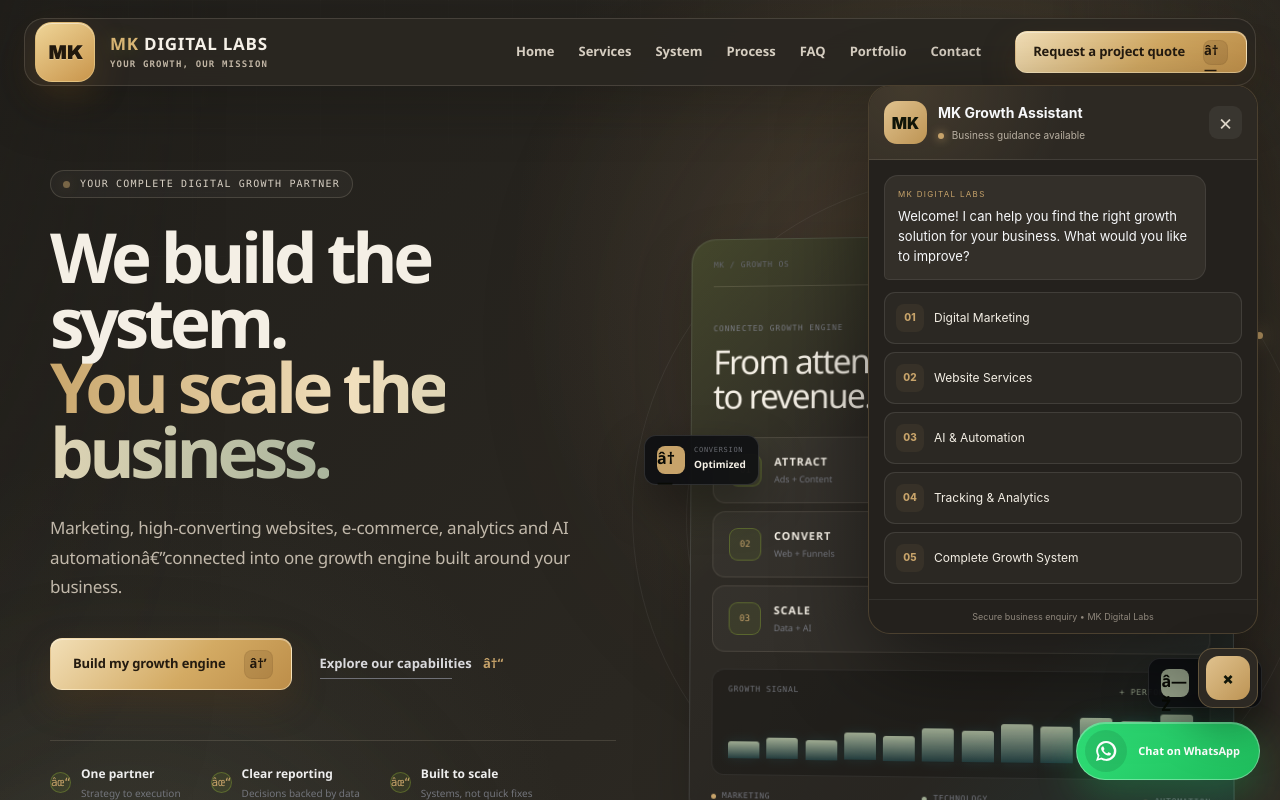
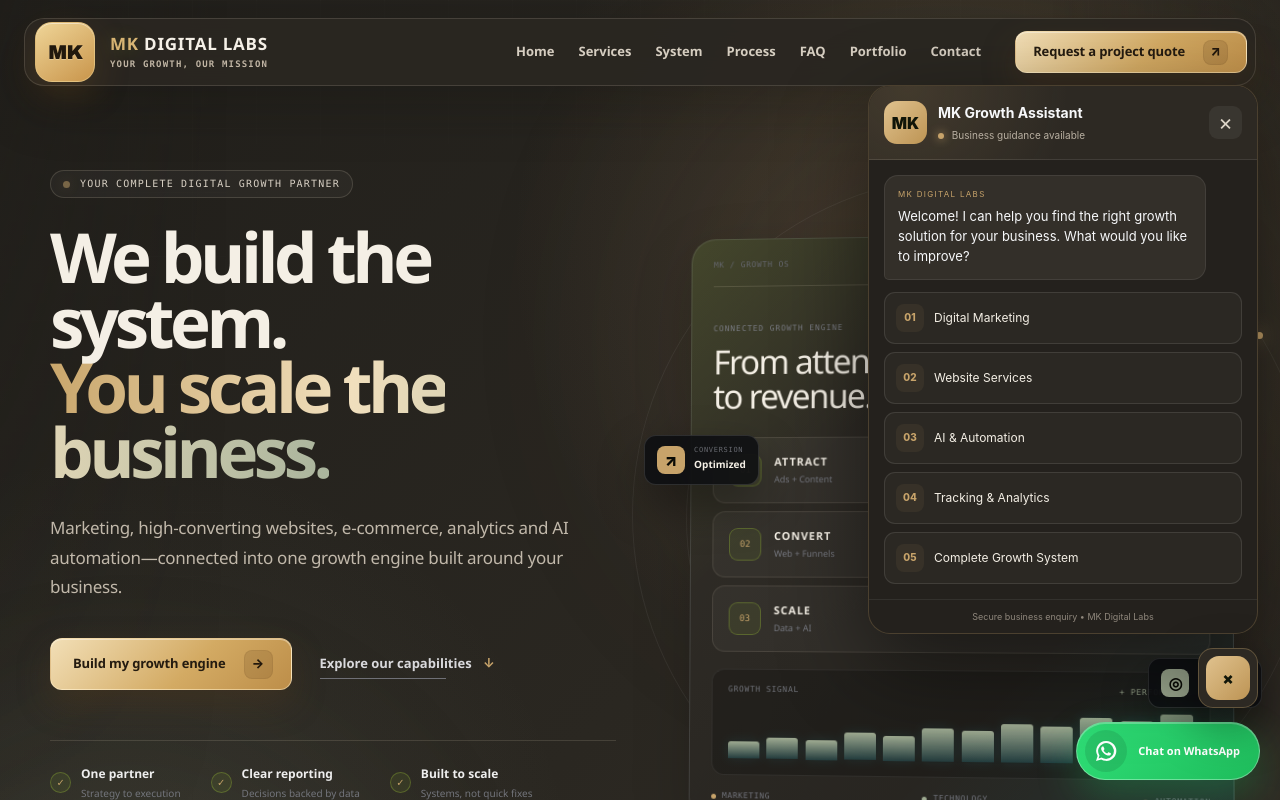
Before and after one commit to muzammilswatti7-lab/my-first-website, a Next.js app: page / in a window 1280 px wide. Both pictures are taken after a click on the button "Open growth assistant". Shown: the top 800 px of the page. Built offline with nearby package versions, Linux system fonts and the light colour scheme.

Commit message:
Polish branding footer and fix website symbols

```diff
--- a/app/page.tsx
+++ b/app/page.tsx
@@ -6,11 +6,11 @@ const whatsapp =
   "https://wa.me/923153063373?text=Hello%20MK%20Digital%20Labs%2C%20I%20want%20to%20discuss%20my%20business%20growth.";
 
 const socialPlatforms = [
-  { label: "Instagram", mark: "â—Ž", className: "instagram" },
+  { label: "Instagram", mark: "◎", className: "instagram" },
   { label: "Facebook", mark: "f", className: "facebook" },
   { label: "LinkedIn", mark: "in", className: "linkedin" },
-  { label: "YouTube", mark: "â–¶", className: "youtube" },
-  { label: "TikTok", mark: "â™ª", className: "tiktok" },
+  { label: "YouTube", mark: "▶", className: "youtube" },
+  { label: "TikTok", mark: "♪", className: "tiktok" },
 ];
 
 const services = [
@@ -33,7 +33,7 @@ const services = [
   {
     index: "03",
     code: "PPC",
-    title: "Paid Media â€” SEM & PPC",
+    title: "Paid Media — SEM & PPC",
     copy: "Performance campaigns across search and social platforms, optimized around leads, sales and profitable acquisition.",
     tags: ["Google Ads", "Meta Ads", "Retargeting"],
     accent: "violet",
@@ -266,7 +266,7 @@ useEffect(() => {
             </div>
         <a className="button button-nav" href="/quote">
   <span>Request a project quote</span>
-  <i aria-hidden="true">â†—</i>
+  <i aria-hidden="true">↗</i>
 </a>
           </div>
         </nav>
@@ -289,22 +289,22 @@ useEffect(() => {
                 <span className="gradient-text">You scale the business.</span>
               </h1>
               <p className="hero-copy reveal-three">
-                Marketing, high-converting websites, e-commerce, analytics and AI automationâ€”connected into one growth engine built around your business.
+                Marketing, high-converting websites, e-commerce, analytics and AI automation—connected into one growth engine built around your business.
               </p>
 
               <div className="hero-actions reveal-four">
                <a className="button button-primary magnetic" href="/quote">
-                  <span>Build my growth engine</span><i aria-hidden="true">â†’</i>
+                  <span>Build my growth engine</span><i aria-hidden="true">→</i>
                 </a>
                 <a className="text-link" href="#services">
-                  Explore our capabilities <span aria-hidden="true">â†“</span>
+                  Explore our capabilities <span aria-hidden="true">↓</span>
                 </a>
               </div>
 
               <div className="hero-trust reveal-four" aria-label="Service benefits">
-                <div><i>âœ“</i><span><strong>One partner</strong><small>Strategy to execution</small></span></div>
-                <div><i>âœ“</i><span><strong>Clear reporting</strong><small>Decisions backed by data</small></span></div>
-                <div><i>âœ“</i><span><strong>Built to scale</strong><small>Systems, not quick fixes</small></span></div>
+                <div><i>✓</i><span><strong>One partner</strong><small>Strategy to execution</small></span></div>
+                <div><i>✓</i><span><strong>Clear reporting</strong><small>Decisions backed by data</small></span></div>
+                <div><i>✓</i><span><strong>Built to scale</strong><small>Systems, not quick fixes</small></span></div>
               </div>
               <div className="hero-stats" ref={statsRef} aria-label="MK Digital Labs capabilities">
   <div className="hero-stat">
@@ -345,7 +345,7 @@ useEffect(() => {
                     <div className="engine-step" key={number}>
                       <span className="step-number">{number}</span>
                       <div><strong>{label}</strong><small>{note}</small></div>
-                      {index < 2 && <i className="flow-arrow" aria-hidden="true">â†’</i>}
+                      {index < 2 && <i className="flow-arrow" aria-hidden="true">→</i>}
                     </div>
                   ))}
                 </div>
@@ -366,8 +366,8 @@ useEffect(() => {
                 </div>
               </div>
 
-              <div className="float-chip chip-left"><span>â†—</span><div><small>CONVERSION</small><strong>Optimized</strong></div></div>
-              <div className="float-chip chip-right"><span>â—Ž</span><div><small>AUTOMATION</small><strong>Always on</strong></div></div>
+              <div className="float-chip chip-left"><span>↗</span><div><small>CONVERSION</small><strong>Optimized</strong></div></div>
+              <div className="float-chip chip-right"><span>◎</span><div><small>AUTOMATION</small><strong>Always on</strong></div></div>
             </div>
           </div>
 
@@ -377,7 +377,7 @@ useEffect(() => {
         <section className="ticker" aria-label="Core capabilities">
           <div className="ticker-track">
             {["PERFORMANCE MARKETING", "WEB DEVELOPMENT", "BRAND DESIGN", "AI AUTOMATION", "E-COMMERCE GROWTH", "CREATIVE STUDIO", "TRACKING & ANALYTICS", "GROWTH STRATEGY", "PERFORMANCE MARKETING", "WEB DEVELOPMENT", "BRAND DESIGN", "AI AUTOMATION"].map((item, index) => (
-              <span key={`${item}-${index}`}>{item}<i>âœ¦</i></span>
+              <span key={`${item}-${index}`}>{item}<i>✦</i></span>
             ))}
           </div>
         </section>
@@ -392,7 +392,7 @@ useEffect(() => {
             <div className="services-grid">
               {services.map((service) => (
                 <article className={`service-card ${service.accent}`} key={service.title}>
-                  <div className="service-top"><span>{service.index}</span><i aria-hidden="true">â†—</i></div>
+                  <div className="service-top"><span>{service.index}</span><i aria-hidden="true">↗</i></div>
                   <div className="service-code">{service.code}</div>
                   <h3>{service.title}</h3>
                   <p>{service.copy}</p>
@@ -412,7 +412,7 @@ useEffect(() => {
               <p className="section-tag"><span>02</span> THE MK SYSTEM</p>
               <h2>Not random services.<br /><em>One connected engine.</em></h2>
               <p>Growth slows down when your ads, website, data and follow-up tools work in isolation. We connect the full customer journey so each piece makes the next one stronger.</p>
-              <a className="text-link system-link" href="#process">See how we build it <span aria-hidden="true">â†“</span></a>
+              <a className="text-link system-link" href="#process">See how we build it <span aria-hidden="true">↓</span></a>
             </div>
 
             <div className="system-map" aria-label="Connected growth system">
@@ -459,10 +459,10 @@ useEffect(() => {
             </div>
 
             <div className="promise-grid reveal-scroll">
-              <article><span>âœ“</span><div><h3>Business-first strategy</h3><p>Every decision starts with your goals, audience and offer.</p></div></article>
-              <article><span>âœ“</span><div><h3>Clear communication</h3><p>Simple updates, transparent work and no unnecessary jargon.</p></div></article>
-              <article><span>âœ“</span><div><h3>Built for conversion</h3><p>Design and campaigns focused on real customer action.</p></div></article>
-              <article><span>âœ“</span><div><h3>Ready to scale</h3><p>Systems designed to grow with your business.</p></div></article>
+              <article><span>✓</span><div><h3>Business-first strategy</h3><p>Every decision starts with your goals, audience and offer.</p></div></article>
+              <article><span>✓</span><div><h3>Clear communication</h3><p>Simple updates, transparent work and no unnecessary jargon.</p></div></article>
+              <article><span>✓</span><div><h3>Built for conversion</h3><p>Design and campaigns focused on real customer action.</p></div></article>
+              <article><span>✓</span><div><h3>Ready to scale</h3><p>Systems designed to grow with your business.</p></div></article>
             </div>
           </div>
         </section>
@@ -562,7 +562,7 @@ useEffect(() => {
               <p className="section-tag"><span>05</span> FAQ</p>
               <h2>Before we build,<br /><em>let&apos;s make it clear.</em></h2>
               <p>Have a question that is not here? Send us a WhatsApp message and we will point you in the right direction.</p>
-              <a className="text-link system-link" href={whatsapp} target="_blank" rel="noreferrer">Ask on WhatsApp <span aria-hidden="true">â†—</span></a>
+              <a className="text-link system-link" href={whatsapp} target="_blank" rel="noreferrer">Ask on WhatsApp <span aria-hidden="true">↗</span></a>
             </div>
             <div className="faq-list reveal-scroll">
               {faqs.map((faq, index) => (
@@ -583,11 +583,11 @@ useEffect(() => {
             <div className="contact-copy">
               <p className="section-tag"><span>06</span> START A CONVERSATION</p>
               <h2>Your next stage of growth starts with <em>one clear move.</em></h2>
-              <p>Tell us what you want to improve. We will review your needs and suggest the most practical next stepâ€”without the confusing agency talk.</p>
+              <p>Tell us what you want to improve. We will review your needs and suggest the most practical next step—without the confusing agency talk.</p>
               <div className="contact-options">
-                <a href="mailto:muzammilswatti7@gmail.com"><span>EMAIL</span><strong>muzammilswatti7@gmail.com</strong><i>â†—</i></a>
-                <a href={whatsapp} target="_blank" rel="noreferrer"><span>WHATSAPP</span><strong>+92 315 3063373</strong><i>â†—</i></a>
-                <div><span>LOCATION</span><strong>Pakistan Â· Serving worldwide</strong><i>â—Ž</i></div>
+                <a href="mailto:muzammilswatti7@gmail.com"><span>EMAIL</span><strong>muzammilswatti7@gmail.com</strong><i>↗</i></a>
+                <a href={whatsapp} target="_blank" rel="noreferrer"><span>WHATSAPP</span><strong>+92 315 3063373</strong><i>↗</i></a>
+                <div><span>LOCATION</span><strong>Pakistan · Serving worldwide</strong><i>◎</i></div>
               </div>
             </div>
 
@@ -602,7 +602,7 @@ useEffect(() => {
               <input type="hidden" name="_captcha" value="false" />
               <input type="hidden" name="_subject" value="New Lead From MK Digital Labs" />
               <button className="button button-primary form-submit" type="submit" disabled={formState === "sending"}>
-                <span>{formState === "sending" ? "Sending your details..." : formState === "success" ? "Project details received" : "Send your project details"}</span><i>{formState === "success" ? "âœ“" : "â†’"}</i>
+                <span>{formState === "sending" ? "Sending your details..." : formState === "success" ? "Project details received" : "Send your project details"}</span><i>{formState === "success" ? "✓" : "→"}</i>
               </button>
               <div className={`form-status ${formState}`} aria-live="polite">
                 {formState === "success" && "Thank you! We will contact you shortly by email or WhatsApp."}
@@ -622,7 +622,7 @@ useEffect(() => {
             <p><span /> READY FOR YOUR NEXT MOVE?</p>
             <h2>Let&apos;s build a brand<br />people <em>remember.</em></h2>
           </div>
-          <a className="button button-primary footer-cta-button" href="#contact"><span>Start your growth project</span><i aria-hidden="true">â†—</i></a>
+          <a className="button button-primary footer-cta-button" href="#contact"><span>Start your growth project</span><i aria-hidden="true">↗</i></a>
         </div>
         <div className="container footer-main">
           <div className="footer-brand-block">
@@ -630,12 +630,12 @@ useEffect(() => {
               <span className="brand-mark" aria-hidden="true"><span><b>M</b><b>K</b></span><i /></span>
               <span className="brand-copy"><strong><b>MK</b> DIGITAL LABS</strong><small>Your growth, our mission</small></span>
             </a>
-            <p>Marketing, high-converting websites and intelligent automationâ€”connected into one growth system.</p>
+            <p>Marketing, high-converting websites and intelligent automation—connected into one growth system.</p>
             <div className="social-block">
               <span className="social-label">FIND MK DIGITAL LABS ONLINE</span>
               <div className="social-row" aria-label="MK Digital Labs social platforms">
                 {socialPlatforms.map((social) => (
-                  <span className={`social-link ${social.className}`} key={social.label} title={`${social.label} â€” profile link coming soon`}>
+                  <span className={`social-link ${social.className}`} key={social.label} title={`${social.label} — profile link coming soon`}>
                     <i aria-hidden="true">{social.mark}</i><b>{social.label}</b>
                   </span>
                 ))}
@@ -646,7 +646,7 @@ useEffect(() => {
           <div className="footer-nav"><span>EXPLORE</span><a href="#services">Services</a><a href="#system">Our system</a><a href="#process">Process</a><a href="#faq">FAQ</a></div>
           <div className="footer-nav"><span>CONTACT</span><a href="mailto:muzammilswatti7@gmail.com">Email us</a><a href={whatsapp} target="_blank" rel="noreferrer">WhatsApp</a><a href="#contact">Start a project</a></div>
         </div>
-        <div className="container footer-bottom"><span>Â© {new Date().getFullYear()} MK Digital Labs. All rights reserved.</span><a href="/privacy">PRIVACY POLICY</a><span>PAKISTAN <i /> WORLDWIDE</span><a href="#home">BACK TO TOP â†‘</a></div>
+        <div className="container footer-bottom"><span>© {new Date().getFullYear()} MK Digital Labs. All rights reserved.</span><a href="/privacy">PRIVACY POLICY</a><span>PAKISTAN <i /> WORLDWIDE</span><a href="#home">BACK TO TOP ↑</a></div>
       </footer>
 
    <a
```
